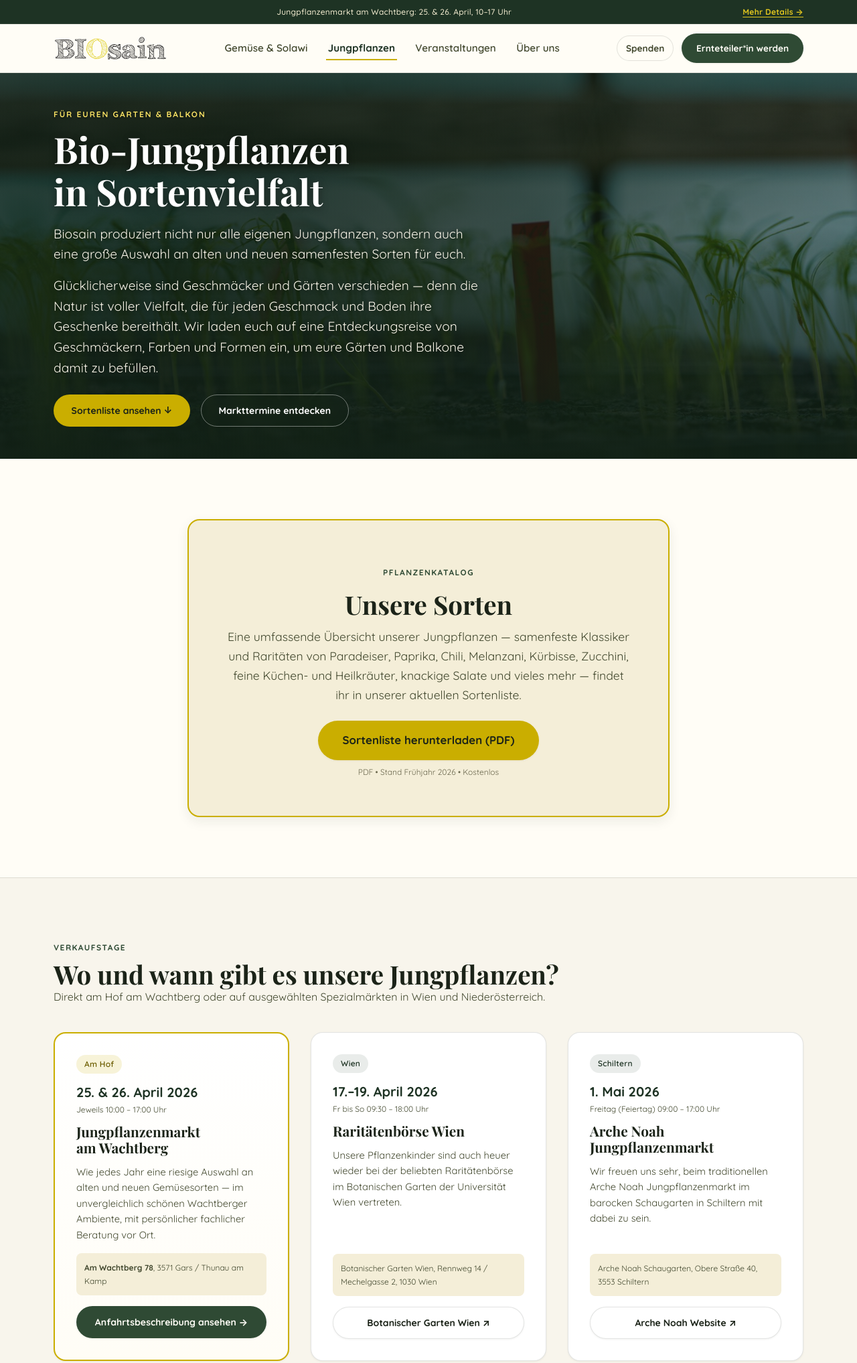
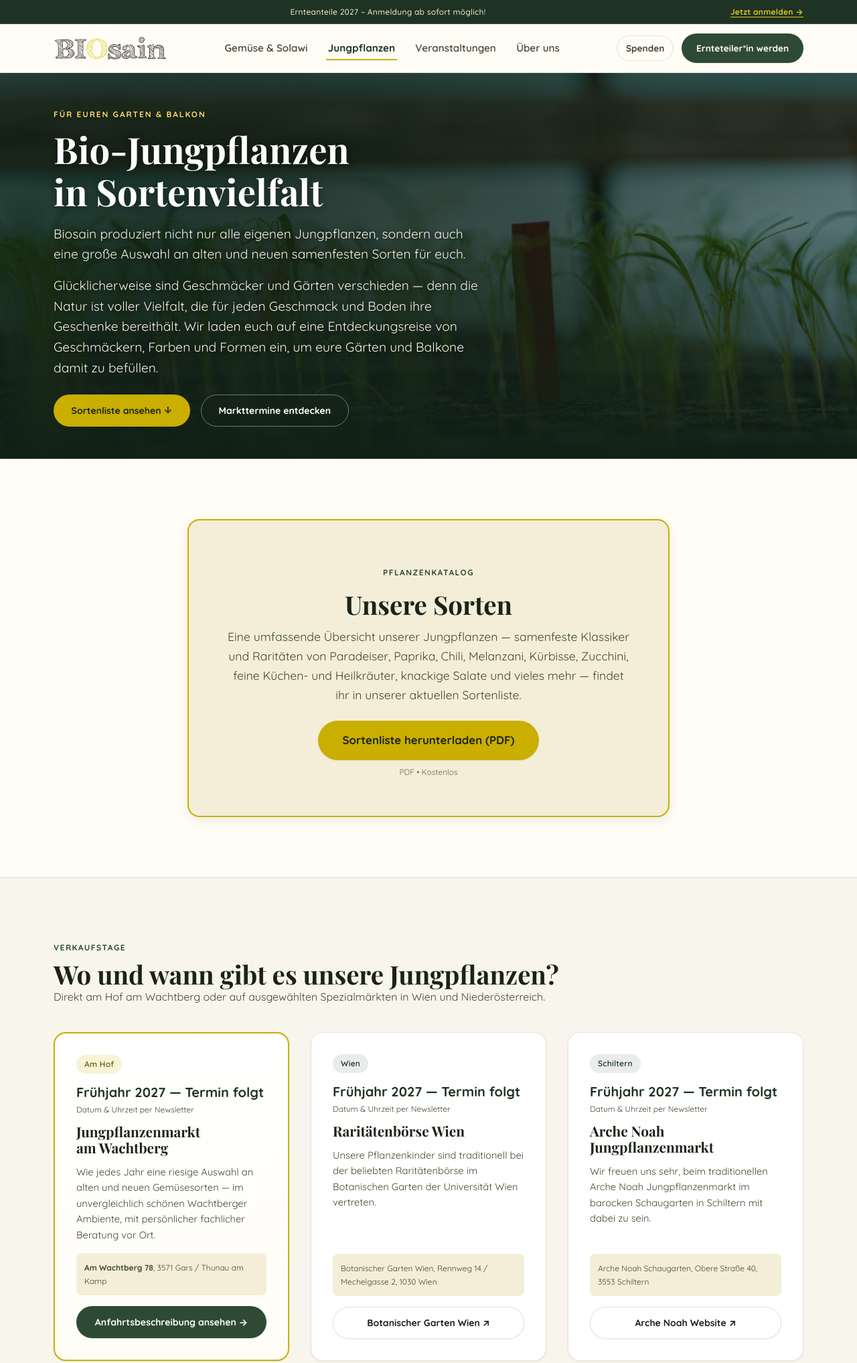
Before and after one commit to lazybird/biosain, an Astro site: page /jungpflanzen in a window 1280 px wide. Shown: the top 2035 px of the page at 67% size. Built offline with nearby package versions, Linux system fonts and the light colour scheme; Astro itself is replaced by a stand-in of ours; a script that the page names is missing; a web font is replaced by a local one.

Commit message:
fix: met à jour les contenus périmés (bandeau, marchés Jungpflanzen, FAQ, image Über uns)

```diff
--- a/src/components/TopBanner.astro
+++ b/src/components/TopBanner.astro
@@ -1,4 +1,6 @@
 ---
+import { SAISON } from '../data/anteile';
+
 interface Props {
   text?: string;
   ctaText?: string;
@@ -6,9 +8,9 @@ interface Props {
 }
 
 const {
-  text = "Jungpflanzenmarkt am Wachtberg: 25. & 26. April, 10–17 Uhr",
-  ctaText = "Mehr Details →",
-  ctaHref = "/jungpflanzen"
+  text = `Ernteanteile ${SAISON} – Anmeldung ab sofort möglich!`,
+  ctaText = "Jetzt anmelden →",
+  ctaHref = "/solawi#anmelden"
 } = Astro.props;
 ---
 
--- a/src/pages/jungpflanzen.astro
+++ b/src/pages/jungpflanzen.astro
@@ -1,6 +1,7 @@
 ---
 import BaseLayout from '../layouts/BaseLayout.astro';
 import PageHero from '../components/PageHero.astro';
+import { SAISON } from '../data/anteile';
 ---
 
 <BaseLayout
@@ -45,7 +46,7 @@ import PageHero from '../components/PageHero.astro';
           >
             Sortenliste herunterladen (PDF)
           </a>
-          <span class="file-meta">PDF • Stand Frühjahr 2026 • Kostenlos</span>
+          <span class="file-meta">PDF • Kostenlos</span>
         </div>
       </div>
     </div>
@@ -66,8 +67,8 @@ import PageHero from '../components/PageHero.astro';
           <div class="market-badge">
             <span class="badge badge-brand">Am Hof</span>
           </div>
-          <span class="market-date">25. & 26. April 2026</span>
-          <span class="market-time">Jeweils 10:00 – 17:00 Uhr</span>
+          <span class="market-date">Frühjahr {SAISON} — Termin folgt</span>
+          <span class="market-time">Datum & Uhrzeit per Newsletter</span>
           <h3 class="market-name">Jungpflanzenmarkt am Wachtberg</h3>
           <p class="market-text">
             Wie jedes Jahr eine riesige Auswahl an alten und neuen Gemüsesorten — im unvergleichlich schönen Wachtberger Ambiente, mit persönlicher fachlicher Beratung vor Ort.
@@ -85,11 +86,11 @@ import PageHero from '../components/PageHero.astro';
           <div class="market-badge">
             <span class="badge badge-forest">Wien</span>
           </div>
-          <span class="market-date">17.–19. April 2026</span>
-          <span class="market-time">Fr bis So 09:30 – 18:00 Uhr</span>
+          <span class="market-date">Frühjahr {SAISON} — Termin folgt</span>
+          <span class="market-time">Datum & Uhrzeit per Newsletter</span>
           <h3 class="market-name">Raritätenbörse Wien</h3>
           <p class="market-text">
-            Unsere Pflanzenkinder sind auch heuer wieder bei der beliebten Raritätenbörse im Botanischen Garten der Universität Wien vertreten.
+            Unsere Pflanzenkinder sind traditionell bei der beliebten Raritätenbörse im Botanischen Garten der Universität Wien vertreten.
           </p>
           <div class="market-location">
             Botanischer Garten Wien, Rennweg 14 / Mechelgasse 2, 1030 Wien
@@ -104,8 +105,8 @@ import PageHero from '../components/PageHero.astro';
           <div class="market-badge">
             <span class="badge badge-forest">Schiltern</span>
           </div>
-          <span class="market-date">1. Mai 2026</span>
-          <span class="market-time">Freitag (Feiertag) 09:00 – 17:00 Uhr</span>
+          <span class="market-date">Frühjahr {SAISON} — Termin folgt</span>
+          <span class="market-time">Datum & Uhrzeit per Newsletter</span>
           <h3 class="market-name">Arche Noah Jungpflanzenmarkt</h3>
           <p class="market-text">
             Wir freuen uns sehr, beim traditionellen Arche Noah Jungpflanzenmarkt im barocken Schaugarten in Schiltern mit dabei zu sein.
--- a/src/pages/solawi.astro
+++ b/src/pages/solawi.astro
@@ -240,7 +240,7 @@ import { anteile, formatPreis, formatProWoche, SAISON } from '../data/anteile';
           </summary>
           <div class="faq-answer">
             <p>
-              Füllt einfach das unverbindliche Voranmeldeformular unten aus oder schreibt uns direkt an <strong>office.biosain@gmail.com</strong> mit dem Betreff „Ernteanteil {SAISON}". Wir melden uns innerhalb von wenigen Tagen mit der Vereinbarung und allen Details bei euch.
+              Füllt einfach das Anmeldeformular unten aus oder schreibt uns direkt an <strong>office.biosain@gmail.com</strong> mit dem Betreff „Ernteanteil {SAISON}". Wir melden uns innerhalb von wenigen Tagen mit der Vereinbarung und allen Details bei euch.
             </p>
           </div>
         </details>
--- a/src/pages/ueber-uns.astro
+++ b/src/pages/ueber-uns.astro
@@ -91,8 +91,9 @@ import PageHero from '../components/PageHero.astro';
       <div class="visions-grid">
         <div class="visions-media">
           <img
-            src="/images/card-visions.jpg"
-            alt="Ausblick auf die Landschaft des Wachtbergs"
+            src="/images/hero-bg.jpg"
+            alt="Reifende Paradeiser am Strauch"
+            loading="lazy"
             class="visions-img"
           />
         </div>
```
